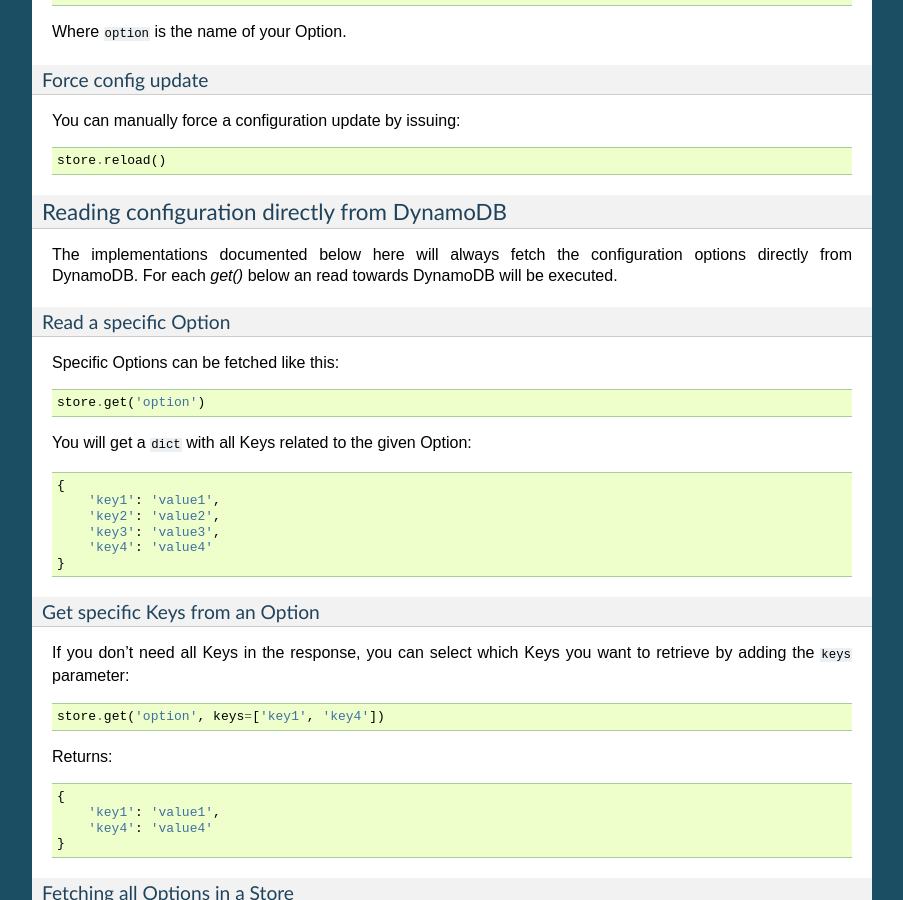
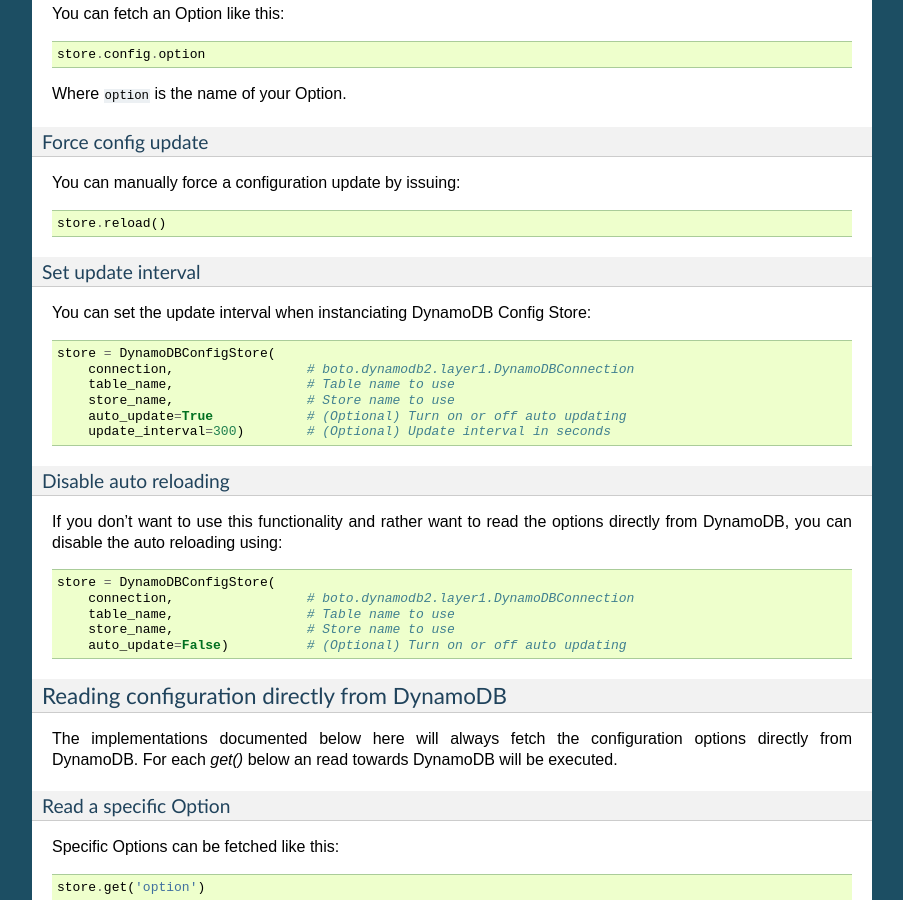
Before and after one commit to sebdah/dynamodb-config-store, a Sphinx documentation site: the page built from docs/usage.rst, in a window 1280 px wide and 900 px high, scrolled down 1144 px. Shown: the whole window, without its empty margins (198-1101 px from the left). Built offline with Sphinx 7.4.7, drawn with Linux system fonts in a browser that asks for light colours; some of the changed text lies outside the part shown.

Commit message:
Documented some missing parts of #14

```diff
--- a/docs/usage.rst
+++ b/docs/usage.rst
@@ -7,12 +7,16 @@
 A store can be instanciated like this:
 ::
 
+    from dynamodb_config_store
+
     store = DynamoDBConfigStore(
         connection,                 # boto.dynamodb2.layer1.DynamoDBConnection
         table_name,                 # Table name to use
-        store_name,                 # Store name to use
+        store_name)                 # Store name to use
         store_key='_store',         # (Optional) value to store Store name in
-        option_key='_option')       # (Optional) value to store Option name in
+        option_key='_option',       # (Optional) value to store Option name in
+        auto_update=True            # (Optional) Turn on or off auto updating
+        update_interval=300)        # (Optional) Update interval in seconds
 
 When the Store is instanciated it will create the table if it does not exist. Currently a table with 1 read unit and 1 write unit will be created.
 
@@ -63,6 +67,31 @@
 ::
 
     store.reload()
+
+Set update interval
+"""""""""""""""""""
+
+You can set the update interval when instanciating DynamoDB Config Store:
+::
+
+    store = DynamoDBConfigStore(
+        connection,                 # boto.dynamodb2.layer1.DynamoDBConnection
+        table_name,                 # Table name to use
+        store_name,                 # Store name to use
+        auto_update=True            # (Optional) Turn on or off auto updating
+        update_interval=300)        # (Optional) Update interval in seconds
+
+Disable auto reloading
+""""""""""""""""""""""
+
+If you don't want to use this functionality and rather want to read the options directly from DynamoDB, you can disable the auto reloading using:
+::
+
+    store = DynamoDBConfigStore(
+        connection,                 # boto.dynamodb2.layer1.DynamoDBConnection
+        table_name,                 # Table name to use
+        store_name,                 # Store name to use
+        auto_update=False)          # (Optional) Turn on or off auto updating
 
 Reading configuration directly from DynamoDB
 ~~~~~~~~~~~~~~~~~~~~~~~~~~~~~~~~~~~~~~~~~~~~
```
